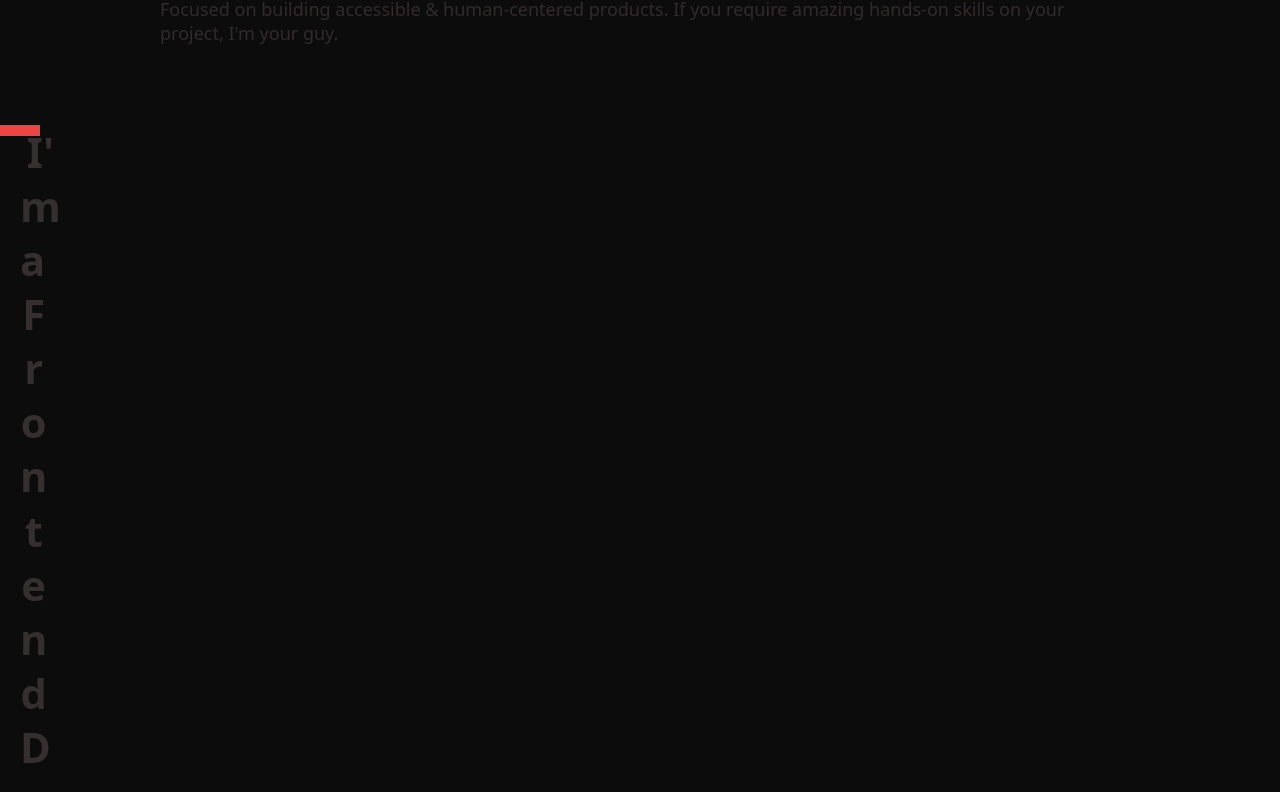
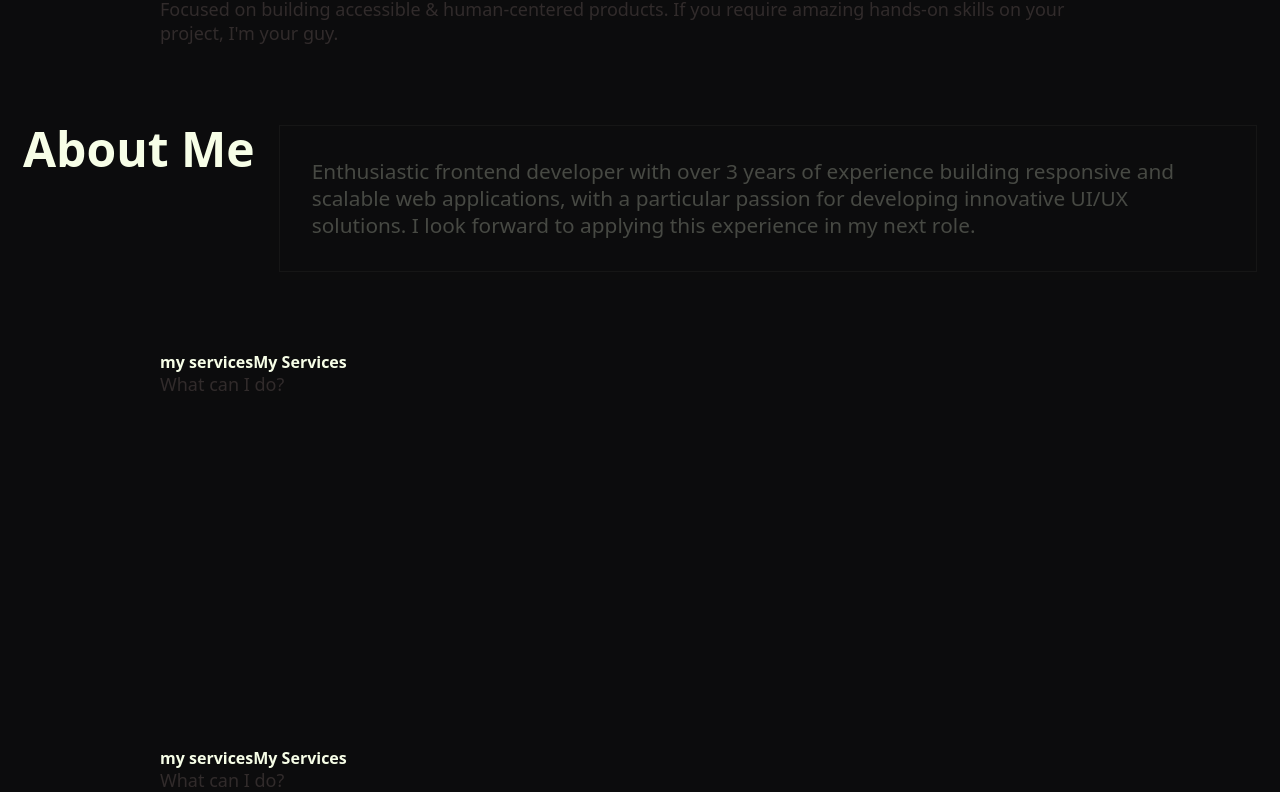
Before and after one commit to abed-obaah/abed-portfolio, a React (Vite) app: page / in a window 1280 px wide. Shown: the part 4282-5074 px from the top of the page. Built offline with nearby package versions, Linux system fonts and the light colour scheme.

Commit message:
Updated the about section

```diff
--- a/src/assets/styles/About.css
+++ /dev/null
@@ -1,29 +0,0 @@
-#about .title::before {
-  content: "about me";
-}
-
-#about button {
-  display: block;
-  width: fit-content;
-  padding: 0.45rem 2rem;
-  margin-top: 1rem;
-}
-
-#about .about-details {
-  display: flex;
-  flex-direction: column;
-  row-gap: 0.85rem;
-}
-
-#about .about-details ul {
-  list-style-type: square;
-  list-style-position: inside;
-  display: grid;
-  grid-template-columns: 1fr 1fr;
-  width: fit-content;
-  column-gap: 5rem;
-}
-
-#about .about-details li {
-  color: $strong-orange;
-}
--- a/src/assets/styles/_variables.scss
+++ b/src/assets/styles/_variables.scss
@@ -2,3 +2,4 @@
 $black: #000;
 $white: #fff;
 $strong-orange: #ca3300;
+$lime: #f7fee7;
--- a/src/assets/styles/index.scss
+++ b/src/assets/styles/index.scss
@@ -45,8 +45,8 @@
 }
 
 body {
-  background-color: #0C0C0D;
-  color: $white;
+  background-color: #0c0c0d;
+  color: $lime;
   // font-family: "Alegreya Sans", sans-serif;
   line-height: 1.3;
 
@@ -58,9 +58,9 @@ body {
     background-image: url(../img/noise-bg.png);
     background-repeat: repeat;
     background-size: 257px auto;
-    opacity: .5;
+    opacity: 0.5;
     pointer-events: none;
-    // z-index: 999999;
+    z-index: 999999;
   }
 }
 
@@ -177,23 +177,21 @@ section .section-content {
   padding: 5rem 0;
 }
 
-section .title {
+#section-title {
   position: relative;
-  color: var(--clr-brown);
-  margin-bottom: 1.5rem;
-}
-
-section .title::before {
+  &::before {
     position: absolute;
     font-size: 2.5rem;
+    font-weight: bold;
     left: 0;
     top: -1.5rem;
     background: -webkit-linear-gradient(
-    rgba(53, 47, 47, 0.15) 10%,
+      rgba(253, 253, 253, 0.15) 10%,
       rgba(240, 215, 178, 0)
     );
     -webkit-background-clip: text;
     -webkit-text-fill-color: transparent;
+  }
 }
 
 /* --- Supported Devices --- */
@@ -219,7 +217,6 @@ section .title::before {
 }
 
 /* --- Other CSS Files --- */
-@import url(./About.css);
 @import url(./Services.css);
 @import url(./Projects.css);
 
--- /dev/null
+++ b/src/components/SectionTitle.tsx
@@ -0,0 +1,19 @@
+import classNames from "classnames";
+
+const SectionTitle = ({ title, size }) => {
+  const content = title.toLowerCase().replace(" ", "_");
+
+  return (
+    <h2
+      id="section-title"
+      className={classNames(
+        `font-bold text-3xl whitespace-nowrap before:content-['${content}']`,
+        { "!text-5xl": size === "lg" }
+      )}
+    >
+      {title}
+    </h2>
+  );
+};
+
+export default SectionTitle;
--- a/src/pages/home/components/About.tsx
+++ b/src/pages/home/components/About.tsx
@@ -1,102 +1,41 @@
 import gsap from "gsap";
 import SplitType from "split-type";
 import { useEffect, useRef } from "react";
-import { ScrollTrigger } from "gsap/dist/ScrollTrigger";
+import SectionTitle from "@/components/SectionTitle";
 
 const About = () => {
-  const contRef = useRef<HTMLDivElement>(null);
   const textRef = useRef<HTMLParagraphElement>(null);
 
   useEffect(() => {
     const splitText = new SplitType(textRef.current, { types: "chars, words" });
 
-    // gsap.from(splitText.chars, {
-    //   scrollTrigger: {
-    //     trigger: textRef.current,
-    //     start: "top 50%",
-    //     end: "top 10%",
-    //     // pin: true,
-    //     // start: "top top",
-    //     // end: "+=100%",
-    //     // pinSpacing: true,
-    //     scrub: 1,
-    //     markers: true,
-    //   },
-    //   color: "#352f2f",
-    //   stagger: 0.1,
-    // });
-
-    const tween = gsap.from(splitText.chars, {
-      color: "#352f2f",
+    gsap.from(splitText.chars, {
+      scrollTrigger: {
+        trigger: textRef.current,
+        start: "top 80%",
+        end: "top 20%",
+        scrub: 1,
+        markers: true,
+      },
+      color: "rgb(247, 254, 231, .25)",
       stagger: 0.1,
-    });
-
-    ScrollTrigger.create({
-      trigger: contRef.current,
-      start: "top 20%",
-      end: `+=${textRef.current.offsetHeight}`,
-      pin: true,
-      animation: tween,
-      scrub: true,
-      markers: true,
     });
   }, []);
 
   return (
-    <div ref={contRef} className="container bg-red-500">
-      <p
-        ref={textRef}
-        className="font-bold text-white text-center"
-        style={{ fontSize: "calc(2vw + 2vh)" }}
-      >
-        I'm a Frontend Developer based in Lagos. I derive interest in building
-        things of the web with great performance assured. With my degree in
-        Mathematics, I started off as a Maths Tutor for over 2 years before
-        switching to web development. Currently, I'm working at Outcess as a
-        Software Developer, where I build enhanced solution provided
-        applications.
-      </p>
-    </div>
-  );
-
-  return (
-    <section id="about">
-      <div className="section-content">
-        {/* <h2 className="title">About Me</h2> */}
-        <div className="about-details">
-          <p className="text-white text-5xl">
-            I'm a Frontend Developer based in Lagos. I derive interest in
-            building things of the web with great performance assured. With my
-            degree in Mathematics, I started off as a Maths Tutor for over 2
-            years before switching to web development. Currently, I'm working at
-            Outcess as a Software Developer, where I build enhanced solution
-            provided applications.
+    <div id="about" className="container">
+      <div className="flex gap-6">
+        <SectionTitle title="About Me" size="lg" />
+        <div className="flex-1 p-8 border border-[#1a1a1a] border-opacity-70">
+          <p ref={textRef} className={`text-lime-50 text-[calc(1vw_+_1vh)]`}>
+            Enthusiastic frontend developer with over 3 years of experience
+            building responsive and scalable web applications, with a particular
+            passion for developing innovative UI/UX solutions. I look forward to
+            applying this experience in my next role.
           </p>
-          {/* <p>Below are the Tech stack I work with:</p>
-          <ul>
-            <li>
-              <span>JavaScript</span>
-            </li>
-            <li>
-              <span>Node</span>
-            </li>
-            <li>
-              <span>React.JS</span>
-            </li>
-            <li>
-              <span>GraphQL</span>
-            </li>
-            <li>
-              <span>Redux</span>
-            </li>
-            <li>
-              <span>Git</span>
-            </li>
-          </ul>
-          <button>R&eacute;sum&eacute;</button> */}
         </div>
       </div>
-    </section>
+    </div>
   );
 };
 
```
Also changed, not shown: 1 other file (tests, documents, lock files or other folders). Lines whose indentation alone changed are shown as unchanged.
